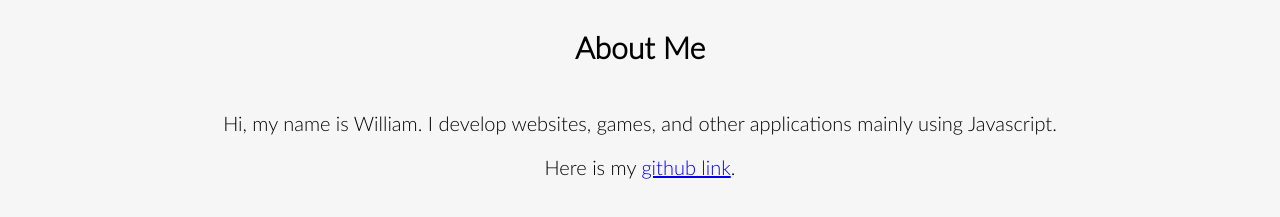
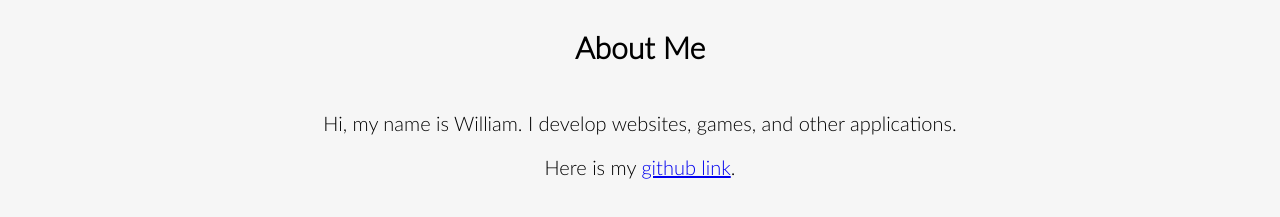
Before and after one commit to wlwl2/wlwl2.github.io, a website: page index.html in a window 1280 px wide. Both pictures are taken after a click on the link "About Me". Shown: the part 75-292 px from the top of the page. Drawn offline with Linux system fonts and the light colour scheme; no server answers.

Commit message:
updated bio

```diff
--- a/index.html
+++ b/index.html
@@ -41,7 +41,7 @@
         <h1>About Me</h1>
         <p>
           Hi, my name is William. I develop websites, games, and other
-          applications mainly using Javascript.
+          applications.
         </p>
         <p>
           Here is my <a href="https://github.com/wlwl2">github link</a>.
```
